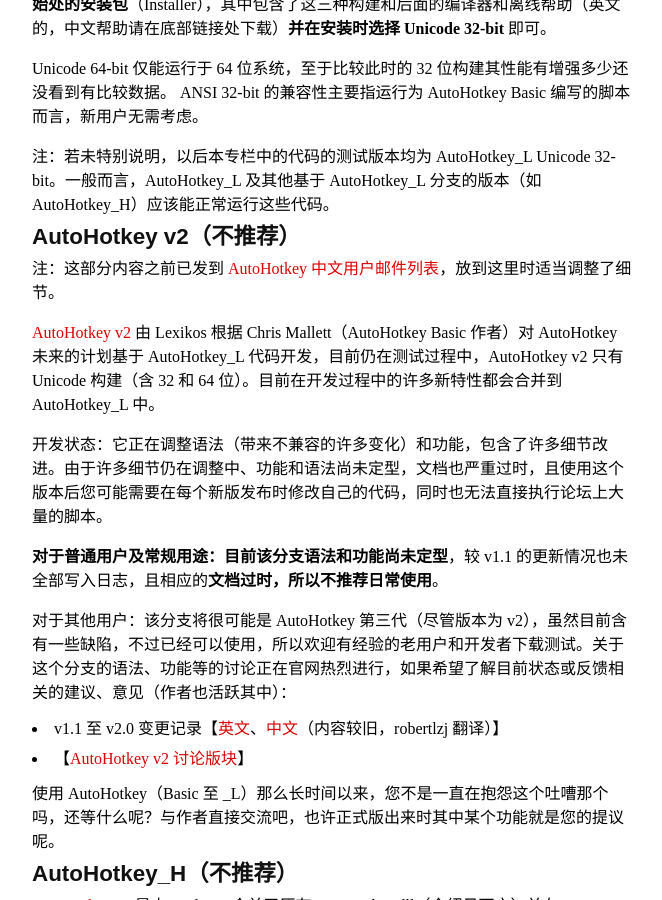
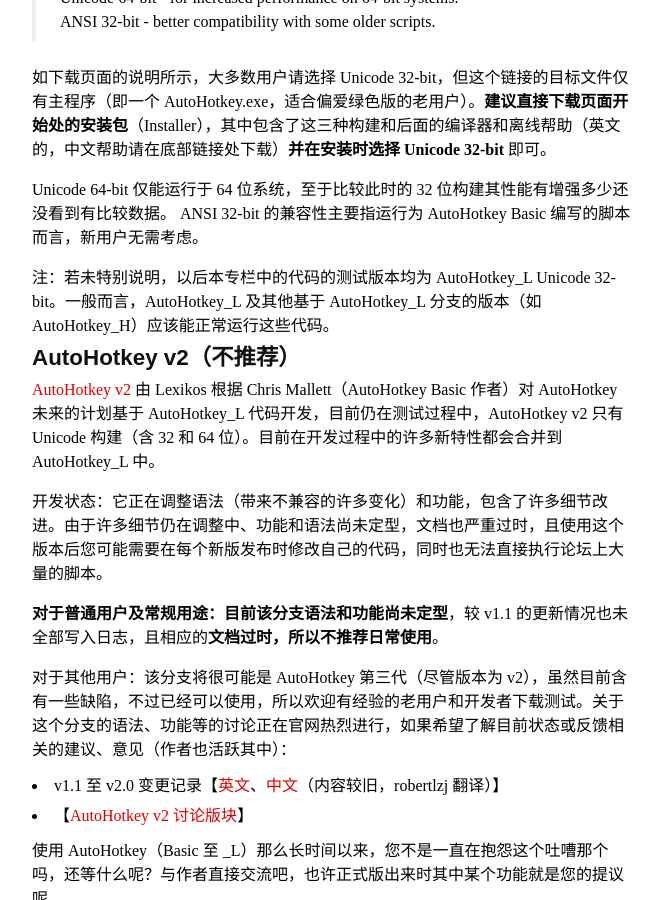
Before and after one commit to amnesiac10/amnesiac10.github.io, a Jekyll site: the page built from _posts/2014-08-03-choose-versions.md, in a window 1280 px wide and 900 px high, scrolled down 1474 px. Shown: the whole window, without its empty margins (308-970 px from the left). Built offline with Jekyll 4.4.1, drawn with Linux system fonts in a browser that asks for light colours; Markdown is read by kramdown in place of the engine named in the settings; comment, search, counter and statistics services are not loaded; some of the changed lines change nothing that is shown.

Commit message:
Updated the post for 2014-08-03.

```diff
--- a/_posts/2014-08-03-choose-versions.md
+++ b/_posts/2014-08-03-choose-versions.md
@@ -4,10 +4,10 @@
 title: 选择哪个分支？
 thread: 17
 categories: 指南
-tags:
+tags: build 版本
 ---
 对于绝大多数用户这个问题的答案都应该是 AutoHotkey_L，那么这个问题还是问题吗？对于新人我还是有必要简要介绍它们（这是他们的主要困惑之一），以便对这些名称及它们的含义有个清晰的认识，同时明白自己选择的原因（顺便也了解些典故）。
-![](http://ww2.sinaimg.cn/mw690/6ef7171bgw1eh4n4soupoj20go0bp75a.jpg)
+![AutoHotkey 各分支演进图]({{ site.url }}/assets/images/20140803000.png)
 图 AutoHotkey 的历史和当前分支一览（[来源](http://maul-esel.github.io/ahkbook/en/images/versions.png)）
 
 ## AutoHotkey_L（首选）
@@ -52,8 +52,6 @@
 注：若未特别说明，以后本专栏中的代码的测试版本均为 AutoHotkey_L Unicode 32-bit。一般而言，AutoHotkey_L 及其他基于 AutoHotkey_L 分支的版本（如 AutoHotkey_H）应该能正常运行这些代码。
 
 ## AutoHotkey v2（不推荐）
-
-注：这部分内容之前已发到 [AutoHotkey 中文用户邮件列表](https://lists.sourceforge.net/lists/listinfo/ahkcn-user)，放到这里时适当调整了细节。
 
 [AutoHotkey v2](http://ahkscript.org/v2/) 由 Lexikos 根据 Chris Mallett（AutoHotkey Basic 作者）对 AutoHotkey 未来的计划基于 AutoHotkey_L 代码开发，目前仍在测试过程中，AutoHotkey v2 只有 Unicode 构建（含 32 和 64 位）。目前在开发过程中的许多新特性都会合并到 AutoHotkey_L 中。
 
```
Also changed, not shown: assets/images/20140803000.png (added).
